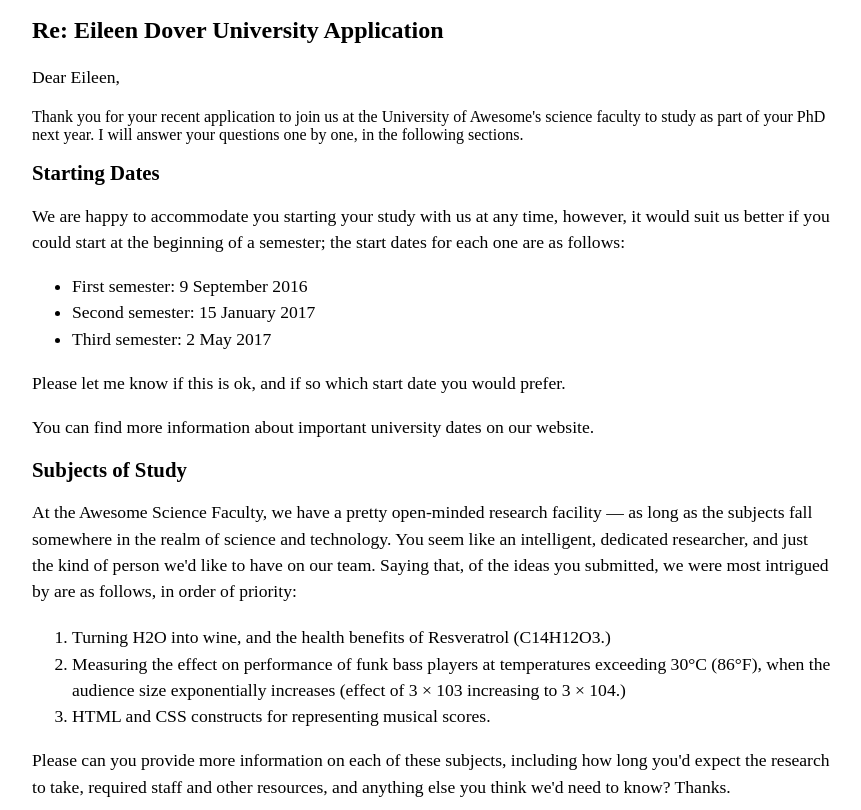
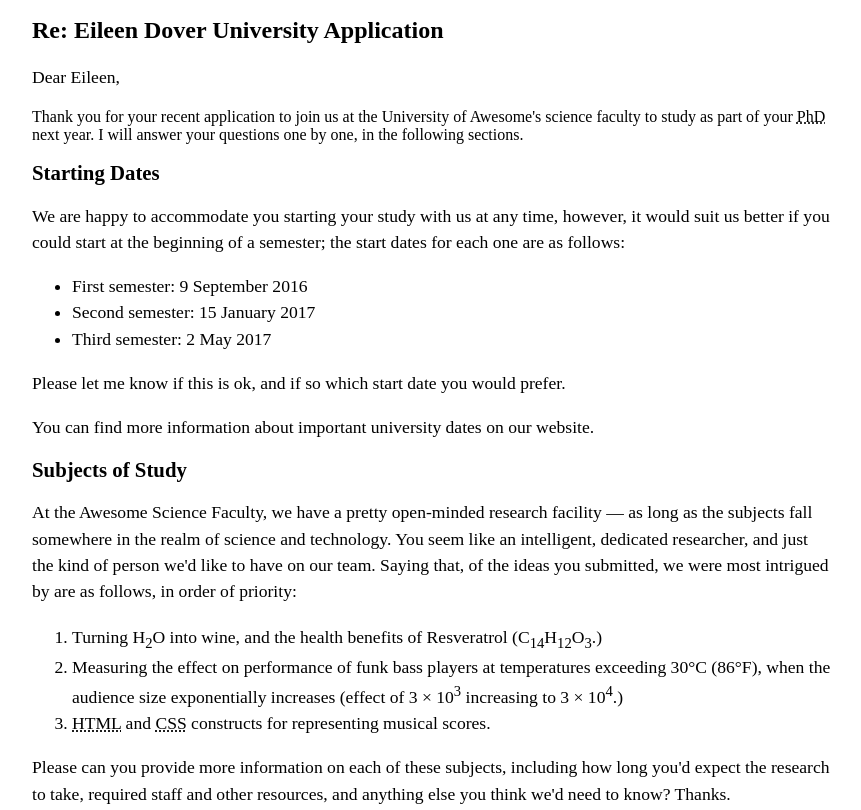
Before and after one commit to chso22088/git-tutorial, a website built with Vite: page index.html in a window 1280 px wide. Shown: the part 355-1165 px from the top of the page, without its empty margins (208-1069 px from the left). Built offline with nearby package versions, Linux system fonts and the light colour scheme.

Commit message:
2023/10/16

```diff
--- a/index.html
+++ b/index.html
@@ -34,7 +34,7 @@
     <section>
       <h1>Re: Eileen Dover University Application</h1>
       <p>Dear Eileen,</p>
-      Thank you for your recent application to join us at the University of Awesome's science faculty to study as part of your PhD next year. I will answer your questions one by one, in the following sections.
+      Thank you for your recent application to join us at the University of Awesome's science faculty to study as part of your <abbr title="Doctor of Philosophy">PhD</abbr> next year. I will answer your questions one by one, in the following sections.
     </section>
 
     <section>
@@ -48,7 +48,7 @@
         <li>Third semester: 2 May 2017</li>
       </ul>
       <p>Please let me know if this is ok, and if so which start date you would prefer.</p>
-      <p>You can find more information about <a herf="https://www.important.university.dates ">important university dates</a> on our website.</p>
+      <p>You can find more information about <a herf="https://www.google.com/search?q=%E5%AD%A6%E4%BA%8B%E6%97%A5%E7%A8%8B&rlz=1C1DKGK_jaJP1007JP1008&oq=%E5%AD%A6%E4%BA%8B%E6%97%A5%E7%A8%8B&gs_lcrp=EgZjaHJvbWUyCQgAEEUYORiABDIHCAEQABiABDIHCAIQABiABDIHCAMQABiABDIHCAQQABiABDIHCAUQABiABDIHCAYQABiABDIHCAcQABiABDIHCAgQABiABDIHCAkQABiABNIBCTcyMTJqMGoxNagCALACAA&sourceid=chrome&ie=UTF-8 ">important university dates</a> on our website.</p>
     </section>
 
     <section>
@@ -57,9 +57,9 @@
         At the Awesome Science Faculty, we have a pretty open-minded research facility — as long as the subjects fall somewhere in the realm of science and technology. You seem like an intelligent, dedicated researcher, and just the kind of person we'd like to have on our team. Saying that, of the ideas you submitted, we were most intrigued by are as follows, in order of priority:
         <ol>
       </p>
-        <li>Turning H2O into wine, and the health benefits of Resveratrol (C14H12O3.)</li>
-        <li>Measuring the effect on performance of funk bass players at temperatures exceeding 30°C (86°F), when the audience size exponentially increases (effect of 3 × 103 increasing to 3 × 104.)</li>
-        <li>HTML and CSS constructs for representing musical scores.</li>
+        <li>Turning H<sub>2</sub>O into wine, and the health benefits of Resveratrol (C<sub>14</sub>H<sub>12</sub>O<sub>3</sub>.)</li>
+        <li>Measuring the effect on performance of funk bass players at temperatures exceeding 30°C (86°F), when the audience size exponentially increases (effect of 3 × 10<sup>3</sup> increasing to 3 × 10<sup>4</sup>.)</li>
+        <li><abbr title= "HyperText Markup Language">HTML</abbr> and <abbr title = "Cascading Style Sheets">CSS</abbr> constructs for representing musical scores.</li>
       </ol>
       <p>Please can you provide more information on each of these subjects, including how long you'd expect the research to take, required staff and other resources, and anything else you think we'd need to know? Thanks.</p>
     </section>
@@ -82,7 +82,7 @@
           An interesting example of historic misinformation, English explorers in the 1960s believed to have discovered a new dance style characterized by "robotic," stilted movements, being practiced by inhabitants of Northern Alaska and Canada. Later on, however, it was discovered that they were just moving like this because they were really cold.
         </dd>
       </dl>
-      <p>For more of my research, see my exotic dance research page.</p>
+      <p>For more of my research, see my <a herf=" https://www.google.com/search?q=exotic+dance+research+page&rlz=1C1DKGK_jaJP1007JP1008&oq=exotic+dance+research+page&gs_lcrp=EgZjaHJvbWUyBggAEEUYOdIBCDkzN2owajE1qAIAsAIA&sourceid=chrome&ie=UTF-8">exotic dance research page</a>.</p>
     </section>
 
     <section>
```
